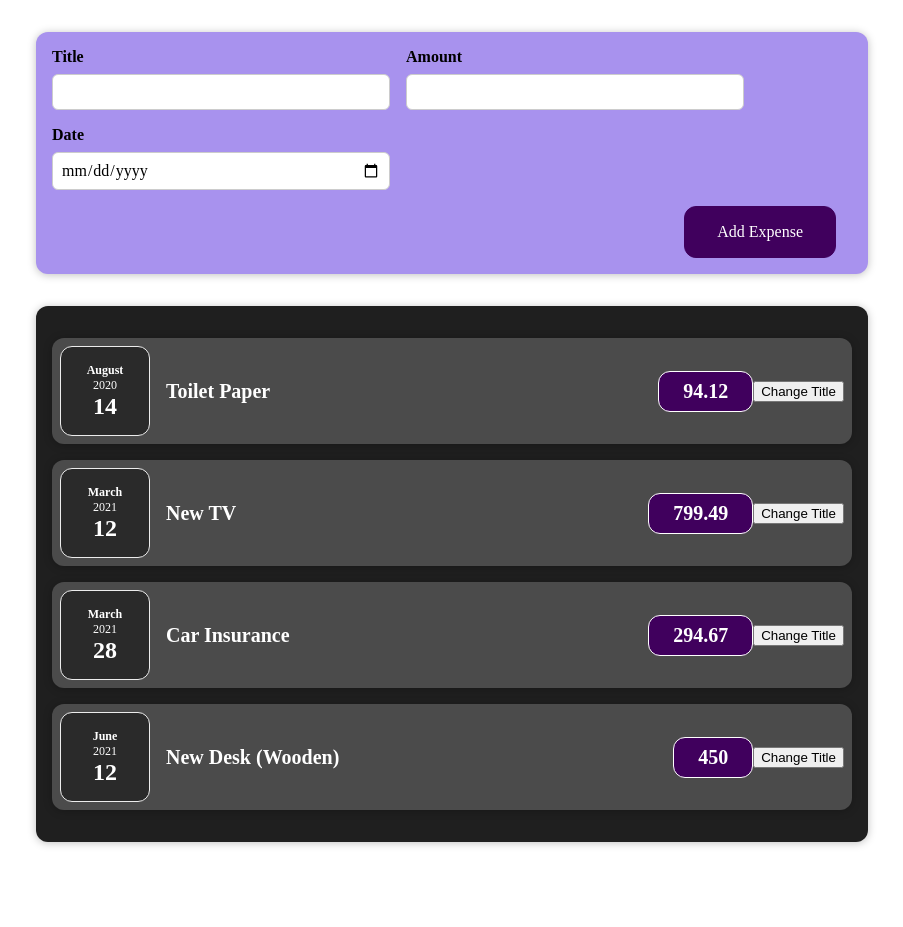
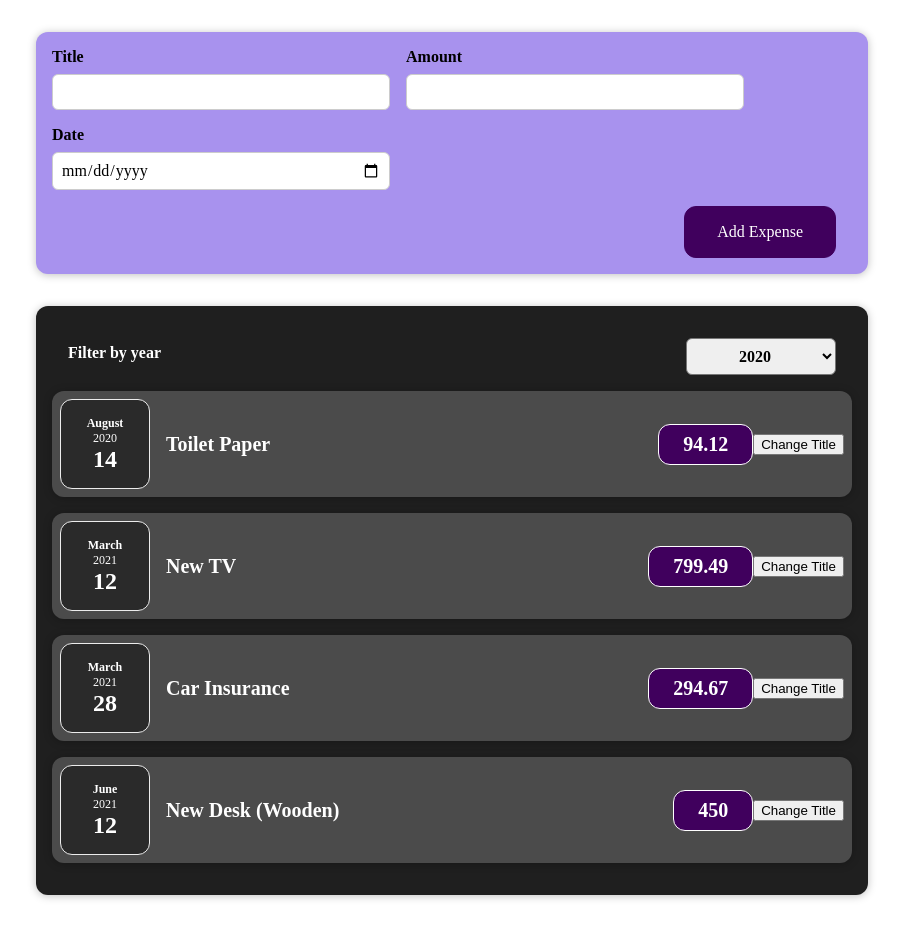
Before and after one commit to Jworboys/React-Practice, a React (Create React App) app in the folder ItemExpenseTracker/: page / in a window 1280 px wide. Shown: the whole page, without its empty margins (188-1091 px from the left). Before the commit the page ends 874 px from the top, so only its background shows below. Built offline with nearby package versions, Linux system fonts and the light colour scheme.

Commit message:
Creating a controlled filter component

```diff
--- a/ItemExpenseTracker/src/components/Expenses/Expenses.js
+++ b/ItemExpenseTracker/src/components/Expenses/Expenses.js
@@ -1,10 +1,22 @@
-import ExpenseItem from "./ExpenseItem";
-import Card from "../UI/Card";
-import "./Expenses.css";
+import React, { useState } from 'react';
+import ExpenseItem from './ExpenseItem';
+import Card from '../UI/Card';
+import './Expenses.css';
+import ExpensesFilter from '../NewExpense/ExpensesFilter';
 
 const Expenses = (props) => {
+	const [filteredYear, setFilteredYear] = useState(2020);
+	const updateExpenseFilterHandler = (selectedYear) => {
+		setFilteredYear(selectedYear);
+	};
+
 	return (
-		<Card className="expenses">
+		<div>
+			<Card className='expenses'>
+				<ExpensesFilter
+					selected={filteredYear}
+					onExpenseFilterChange={updateExpenseFilterHandler}
+				></ExpensesFilter>
 				<ExpenseItem
 					title={props.items[0].title}
 					amount={props.items[0].amount}
@@ -26,6 +38,7 @@ const Expenses = (props) => {
 					date={props.items[3].date}
 				></ExpenseItem>
 			</Card>
+		</div>
 	);
 };
 
--- /dev/null
+++ b/ItemExpenseTracker/src/components/NewExpense/ExpensesFilter.css
@@ -0,0 +1,24 @@
+.expenses-filter {
+	color: white;
+	padding: 0 1rem;
+}
+
+.expenses-filter__control {
+	display: flex;
+	width: 100%;
+	align-items: center;
+	justify-content: space-between;
+	margin: 1rem 0;
+}
+
+.expenses-filter label {
+	font-weight: bold;
+	margin-bottom: 0.5rem;
+}
+
+.expenses-filter select {
+	font: inherit;
+	padding: 0.5rem 3rem;
+	font-weight: bold;
+	border-radius: 6px;
+}
--- /dev/null
+++ b/ItemExpenseTracker/src/components/NewExpense/ExpensesFilter.js
@@ -0,0 +1,24 @@
+import React from 'react';
+
+import './ExpensesFilter.css';
+
+const ExpensesFilter = (props) => {
+	const filterChangeHandler = (event) => {
+		props.onExpenseFilterChange(event.target.value);
+	};
+	return (
+		<div className='expenses-filter'>
+			<div className='expenses-filter__control'>
+				<label>Filter by year</label>
+				<select value={props.selected} onChange={filterChangeHandler}>
+					<option value='2022'>2022</option>
+					<option value='2021'>2021</option>
+					<option value='2020'>2020</option>
+					<option value='2019'>2019</option>
+				</select>
+			</div>
+		</div>
+	);
+};
+
+export default ExpensesFilter;
```
Lines whose indentation alone changed are shown as unchanged.
